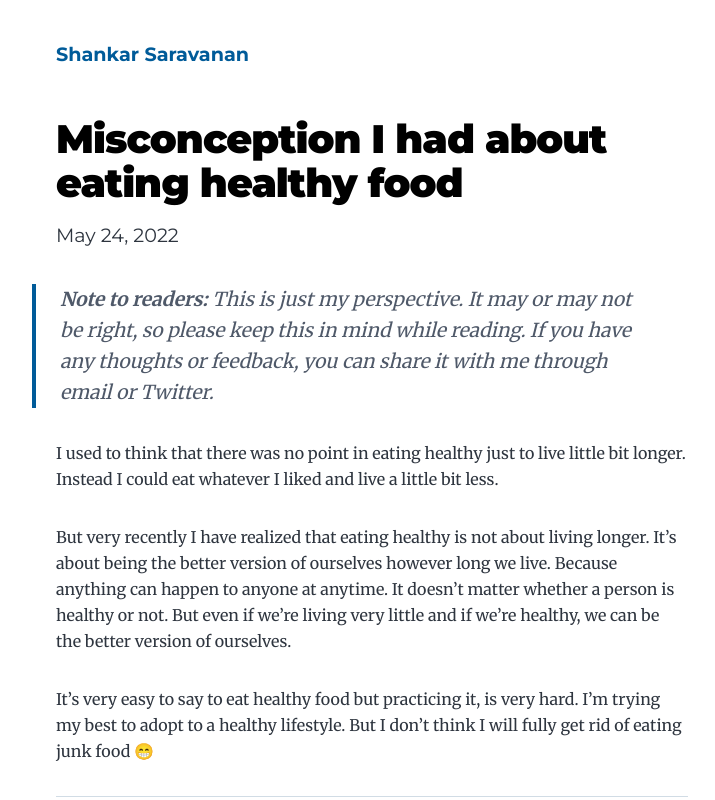
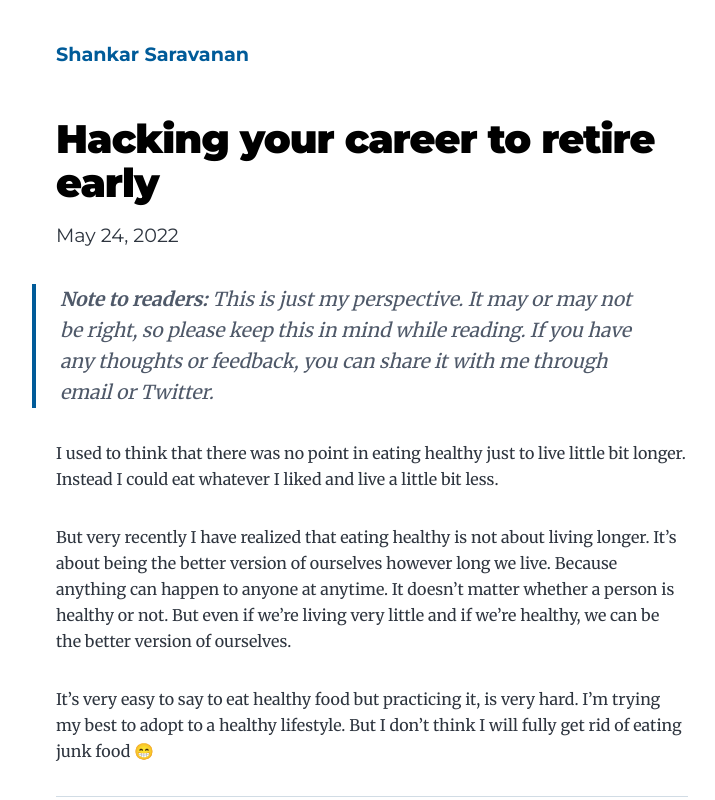
Before and after one commit to shankarsaravanan/personalblog, a Gatsby site: page /2022-05-24-misconception-i-had-about-eating-healthy-food-3/ in a window 1280 px wide. Shown: the top 800 px of the page, without its empty margins (268-983 px from the left). Built offline with nearby package versions, Linux system fonts and the light colour scheme; Gatsby itself is replaced by a stand-in of ours.

Commit message:
Update Blog “2022-05-24-misconception-i-had-about-eating-healthy-food-3”

```diff
--- a/content/blog/2022-05-24-misconception-i-had-about-eating-healthy-food-3.md
+++ b/content/blog/2022-05-24-misconception-i-had-about-eating-healthy-food-3.md
@@ -1,6 +1,6 @@
 ---
 layout: blog
-title: Misconception I had about eating healthy food
+title: Hacking your career to retire early
 date: 2022-05-24T15:51:21.857Z
 ---
 > **Note to readers:** This is just my perspective. It may or may not be right, so please keep this in mind while reading. If you have any thoughts or feedback, you can share it with me through email or Twitter.
```
